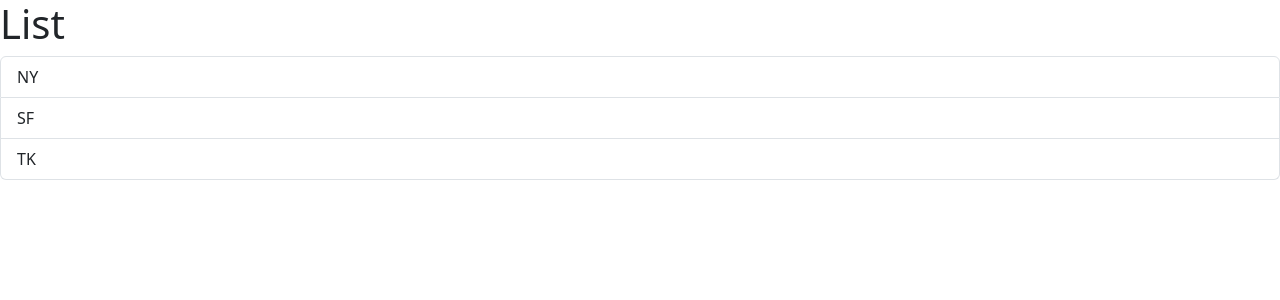
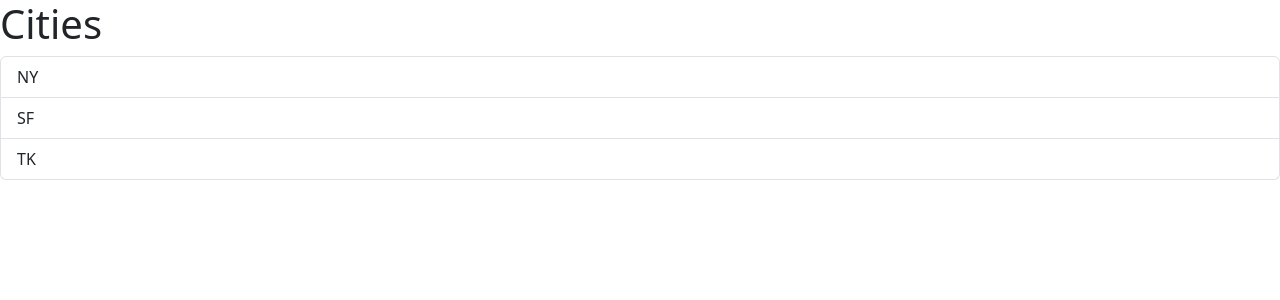
Before and after one commit to gtianyi/reactLearn, a React (Vite) app: page / in a window 1280 px wide. Shown: the top 300 px of the page. Built offline with nearby package versions, Linux system fonts and the light colour scheme.

Commit message:
react learn - update

```diff
--- a/src/App.tsx
+++ b/src/App.tsx
@@ -1,7 +1,8 @@
 //import Message from './Message'
 import ListGroup from './components/ListGroup';
 function App(){
-    return <div><ListGroup /></div>;
+    let items = ["NY", "SF", "TK"]
+    return <div><ListGroup items={items} heading="Cities"/></div>;
 }
 
 export default App;
--- a/src/components/ListGroup.tsx
+++ b/src/components/ListGroup.tsx
@@ -1,13 +1,18 @@
 import { useState } from "react";
-function ListGroup() {
-    let items = ["NY", "SF", "TK"]
+// {items: [], heading: string}
+interface Props{
+    items: string[];
+    heading: string;
+
+}
+function ListGroup({items, heading}: Props) {
 
     // Hook
     const [selectedIndex, setSelectedIndex] = useState(-1)
 
     return (
         <>
-            <h1>List</h1>
+            <h1>{heading}</h1>
             {items.length === 0 && <p>No item found</p>}
             <ul className="list-group">
                 {items.map((item, index) => (<li className={selectedIndex === index ?"list-group-item active" : "list-group-item"} key={item} onClick={() => {setSelectedIndex(index)}}>{item}</li>))}
```
